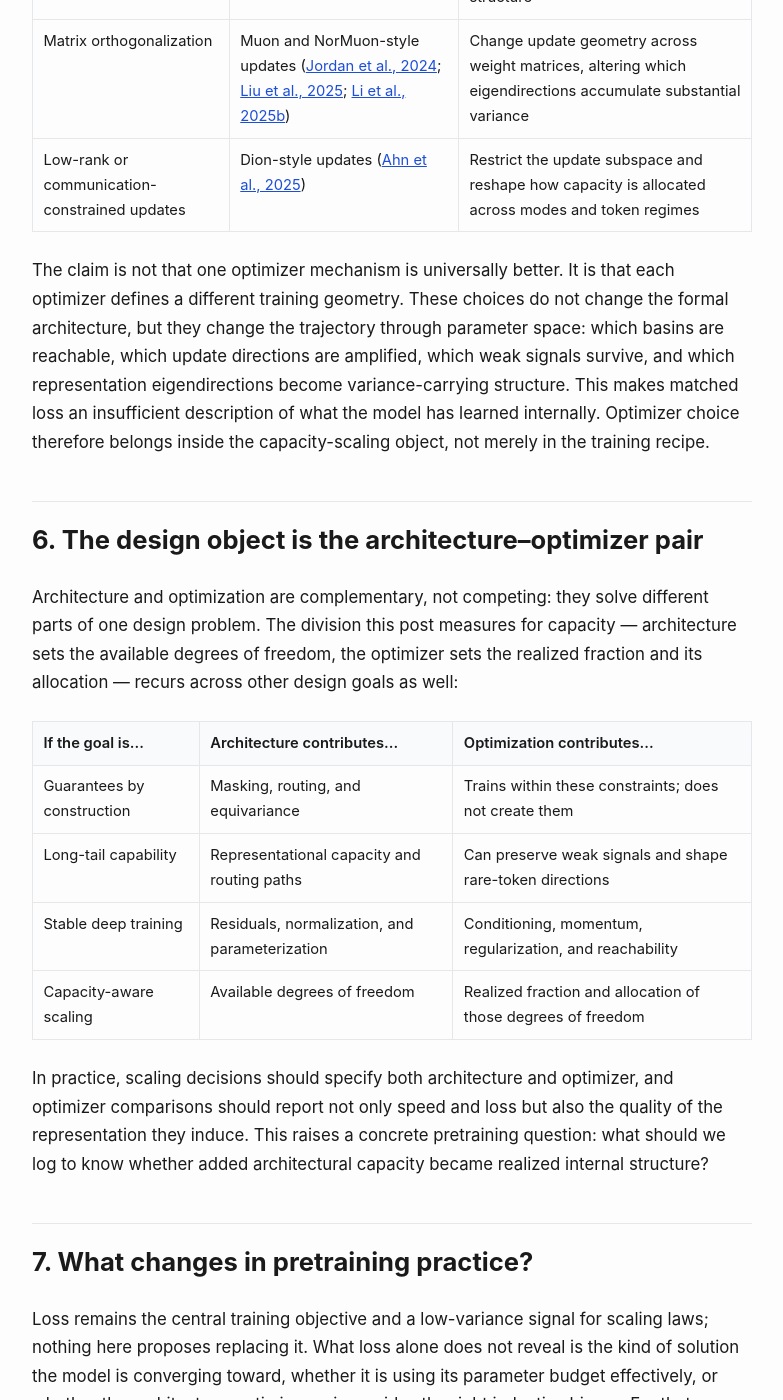
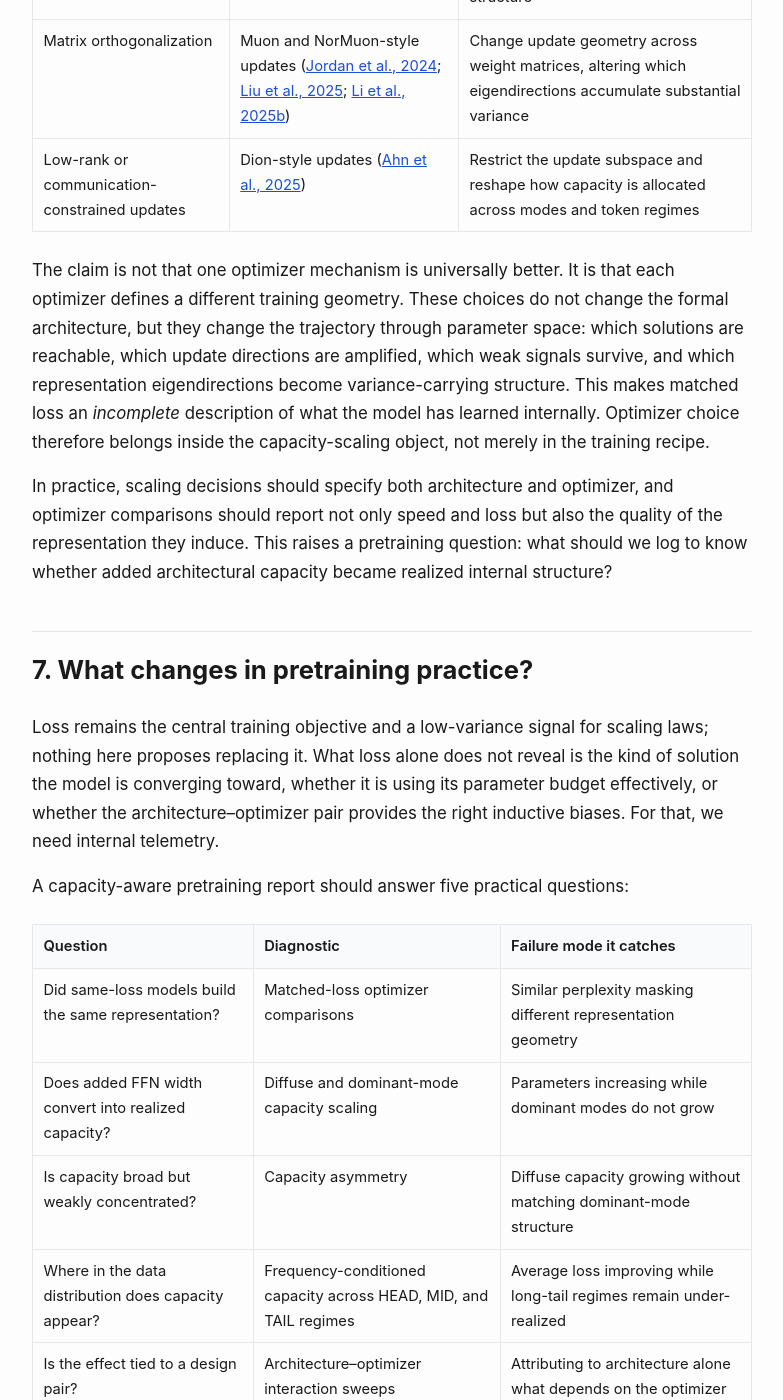
Before and after one commit to optimizer-scaling-laws/optimizer-scaling-laws.github.io, a Jekyll site: the page built from _posts/2026-06-26-architecture-creates-capacity-optimizers-realize-it.md, in a window 1280 px wide and 1400 px high, scrolled down 15941 px. Shown: the whole window, without its empty margins (248-1031 px from the left). Built offline with Jekyll 4.4.1, drawn with Linux system fonts in a browser that asks for light colours.

Commit message:
Removed Section 6

```diff
--- a/_posts/2026-06-26-architecture-creates-capacity-optimizers-realize-it.md
+++ b/_posts/2026-06-26-architecture-creates-capacity-optimizers-realize-it.md
@@ -520,24 +520,10 @@ Views I–III showed that optimizer choice changes realized capacity, but they d
 </tbody>
 </table>
 
-The claim is not that one optimizer mechanism is universally better. It is that each optimizer defines a different training geometry. These choices do not change the formal architecture, but they change the trajectory through parameter space: which basins are reachable, which update directions are amplified, which weak signals survive, and which representation eigendirections become variance-carrying structure. This makes matched loss an insufficient description of what the model has learned internally. Optimizer choice therefore belongs inside the capacity-scaling object, not merely in the training recipe.
+The claim is not that one optimizer mechanism is universally better. It is that each optimizer defines a different training geometry. These choices do not change the formal architecture, but they change the trajectory through parameter space: which solutions are reachable, which update directions are amplified, which weak signals survive, and which representation eigendirections become variance-carrying structure. This makes matched loss an *incomplete* description of what the model has learned internally. Optimizer choice therefore belongs inside the capacity-scaling object, not merely in the training recipe.
 
-## 6. The design object is the architecture–optimizer pair
-{: #the-design-object-is-the-architecture-optimizer-pair}
+In practice, scaling decisions should specify both architecture and optimizer, and optimizer comparisons should report not only speed and loss but also the quality of the representation they induce. This raises a pretraining question: what should we log to know whether added architectural capacity became realized internal structure?
 
-Architecture and optimization are complementary, not competing: they solve different parts of one design problem. The division this post measures for capacity — architecture sets the available degrees of freedom, the optimizer sets the realized fraction and its allocation — recurs across other design goals as well:
-
-<table>
-<thead><tr><th>If the goal is...</th><th>Architecture contributes...</th><th>Optimization contributes...</th></tr></thead>
-<tbody>
-<tr><td>Guarantees by construction</td><td>Masking, routing, and equivariance</td><td>Trains within these constraints; does not create them</td></tr>
-<tr><td>Long-tail capability</td><td>Representational capacity and routing paths</td><td>Can preserve weak signals and shape rare-token directions</td></tr>
-<tr><td>Stable deep training</td><td>Residuals, normalization, and parameterization</td><td>Conditioning, momentum, regularization, and reachability</td></tr>
-<tr><td>Capacity-aware scaling</td><td>Available degrees of freedom</td><td>Realized fraction and allocation of those degrees of freedom</td></tr>
-</tbody>
-</table>
-
-In practice, scaling decisions should specify both architecture and optimizer, and optimizer comparisons should report not only speed and loss but also the quality of the representation they induce. This raises a concrete pretraining question: what should we log to know whether added architectural capacity became realized internal structure?
 
 ## 7. What changes in pretraining practice?
 {: #what-changes-in-pretraining-practice}
```
